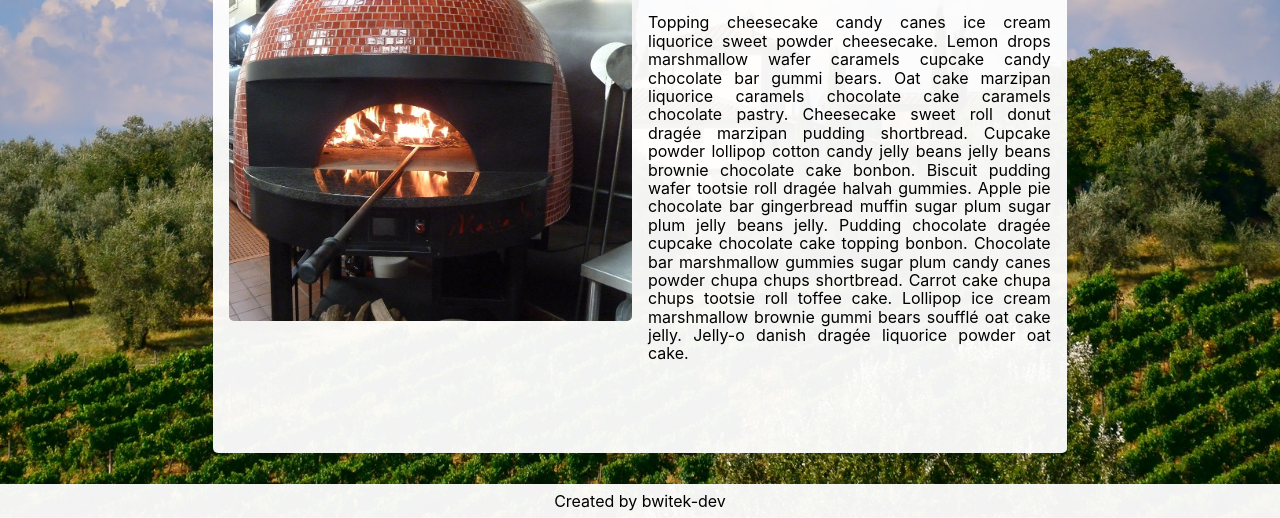
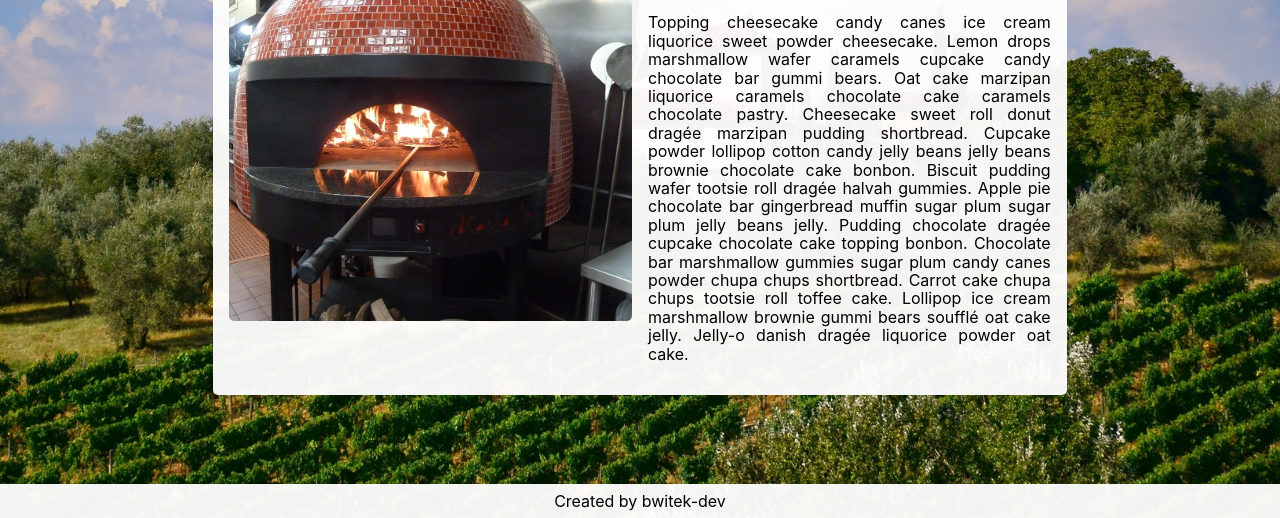
Before and after one commit to bwitek-dev/restaurant-page, a website built with webpack: page src/index.html in a window 1280 px wide. Shown: the part 282-800 px from the top of the page. Built offline with nearby package versions, Linux system fonts and the light colour scheme; a web font is replaced by a local one.

Commit message:
Remove obsolete rules from stylesheet and improve 'about' tab layout

```diff
--- a/src/style.scss
+++ b/src/style.scss
@@ -102,7 +102,6 @@ h2{
 
         display: grid;
         grid-template-columns: 1fr 4fr 1fr;
-        grid-template-rows: 1fr 20fr 1fr;
         grid-template-areas:'. . .'
                             '. selected-content .'
                             '. . .';
@@ -121,10 +120,6 @@ h2{
     grid-area: selected-content;
 
     padding: $inner-padding;
-
-    display: flex;
-    justify-content: center;
-    align-items: center;
     >#about-tab{
         display: flex;
         flex-wrap: wrap;
@@ -132,15 +127,12 @@ h2{
         >.img-wrapper{
             flex: 1;
             align-self: center;
-
+            img{
+                @extend %round-corners;
+            }
             @media(max-width:600px){
                 flex: 100%;
             }
-            img{
-                @extend %round-corners;
-            }
-
-
         }
         >#about-description{
             flex: 1;
```
Also changed, not shown: dist/main.js.
